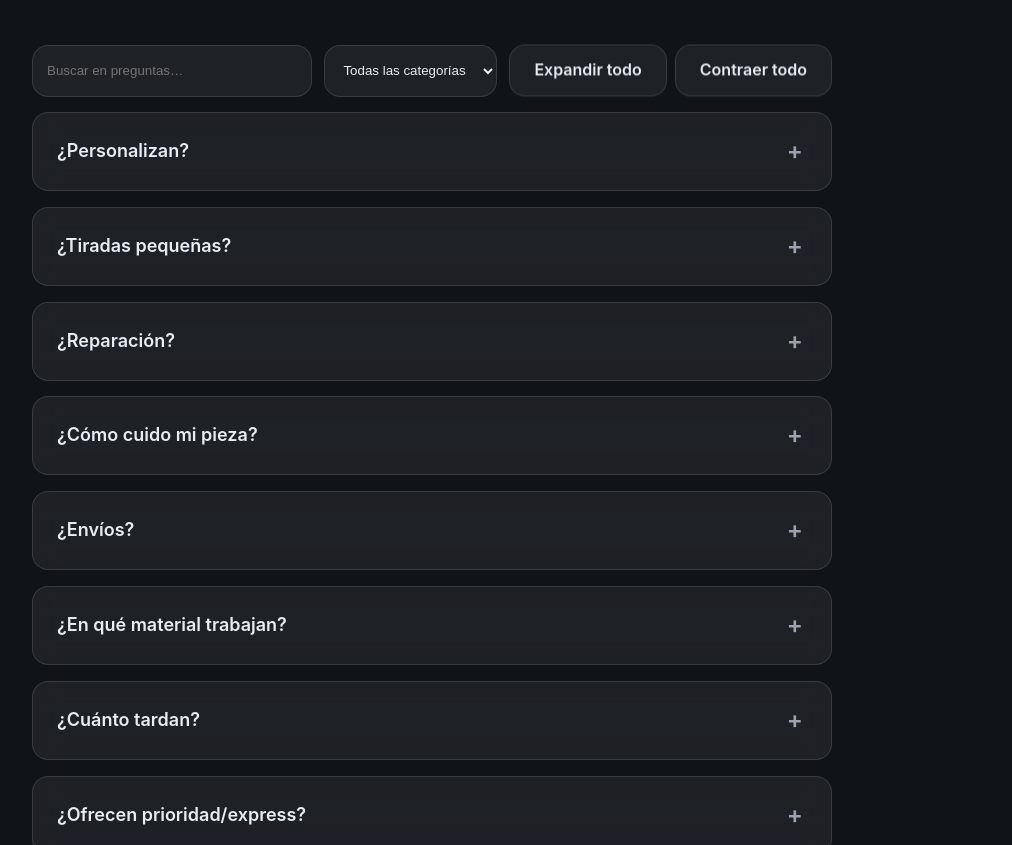
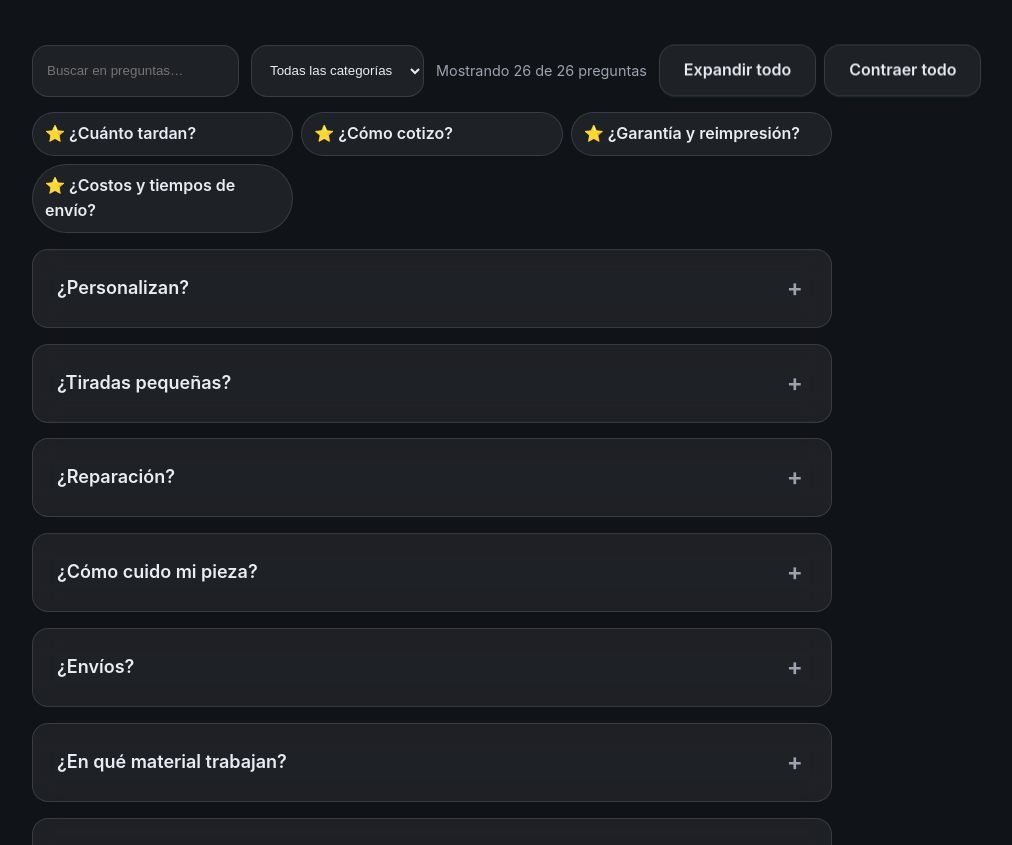
Before and after one commit to Dtcsrni/Mahitek_3D_Lab_MX, a plain HTML site: page index.html in a window 1280 px wide. Shown: the part 10739-11584 px from the top of the page, without its empty margins (208-1220 px from the left). Drawn offline with Linux system fonts and the light colour scheme.

Commit message:
feat(faq): destacar preguntas clave, agregar chips de navegación directa y contador de resultados en toolbar
- Marca preguntas destacadas en data/faq.json (tiempos, cotización, garantía, envíos).
- Renderiza chips de FAQ top con scroll automático y expansión de question al hacer clic.
- Agrega elemento #faq-count en toolbar (HTML) y lógica para actualizar cantidad visible (JS).
- Ajusta grid de .faq-toolbar a 4 columnas (CSS) para incluir contador.
- Mantiene filtro por búsqueda, categoría, expand/collapse, deep-link y JSON-LD FAQPage.

```diff
--- a/assets/css/styles.css
+++ b/assets/css/styles.css
@@ -2100,7 +2100,7 @@ button {
 /* Barra de herramientas de FAQ */
 .faq-toolbar {
   display: grid;
-  grid-template-columns: 1fr auto auto;
+  grid-template-columns: 1fr auto auto auto;
   gap: 0.75rem;
   max-width: 800px;
   margin: 0 auto 1rem auto;
@@ -2123,6 +2123,53 @@ button {
 
 .faq-toolbar .btn {
   white-space: nowrap;
+}
+
+.faq-count {
+  align-self: center;
+  color: var(--text-secondary);
+  font-size: 0.9rem;
+  white-space: nowrap;
+}
+
+/* Preguntas destacadas */
+.faq-top {
+  display: grid;
+  grid-template-columns: repeat(2, minmax(0, 1fr));
+  gap: 0.5rem;
+  max-width: 800px;
+  margin: 0 auto 1rem auto;
+}
+
+@media (min-width: 640px) {
+  .faq-top {
+    grid-template-columns: repeat(3, minmax(0, 1fr));
+  }
+}
+
+.faq-chip {
+  display: inline-flex;
+  align-items: center;
+  gap: 0.5rem;
+  padding: 0.5rem 0.75rem;
+  border-radius: 999px;
+  background: var(--glass-bg);
+  -webkit-backdrop-filter: var(--blur);
+  backdrop-filter: var(--blur);
+  border: 1px solid var(--glass-border);
+  color: var(--text-primary);
+  text-decoration: none;
+  font-weight: 600;
+  transition: transform var(--motion-duration-fast) var(--motion-ease),
+              box-shadow var(--motion-duration-fast) var(--motion-ease),
+              border-color var(--motion-duration-fast) var(--motion-ease);
+}
+
+.faq-chip:hover, .faq-chip:focus-visible {
+  transform: translateY(-2px);
+  border-color: rgba(99,102,241,0.35);
+  box-shadow: 0 8px 18px rgba(99,102,241,0.15);
+  outline: none;
 }
 
 .faq-item summary::after {
--- a/assets/js/app.js
+++ b/assets/js/app.js
@@ -654,11 +654,37 @@ async function loadFAQ() {
 
   registerAnimatedElements(container);
 
+  // Render de destacadas como chips
+  const top = document.getElementById('faq-top');
+  if (top) {
+    const featured = faqData.filter(i => i.destacada);
+    if (featured.length > 0) {
+      top.innerHTML = featured.map(it => {
+        const id = `faq-${slugify(it.q)}`;
+        return `<a class="faq-chip" href="#${id}" data-faq-target="#${id}" aria-label="Ir a: ${it.q}">⭐ ${it.q}</a>`;
+      }).join('');
+
+      top.addEventListener('click', (e) => {
+        const a = e.target.closest('a.faq-chip');
+        if (!a) return;
+        const sel = a.getAttribute('data-faq-target');
+        if (!sel) return;
+        const target = document.querySelector(sel);
+        if (target && target.classList.contains('faq-item')) {
+          target.open = true;
+          target.scrollIntoView({ behavior: 'smooth', block: 'start' });
+        }
+        e.preventDefault();
+      });
+    }
+  }
+
   // Interacciones: búsqueda y expandir/contraer
   const search = document.getElementById('faq-search');
   const categorySelect = document.getElementById('faq-category');
   const btnExpand = document.getElementById('faq-expand');
   const btnCollapse = document.getElementById('faq-collapse');
+  const countEl = document.getElementById('faq-count');
   const items = Array.from(container.querySelectorAll('.faq-item'));
 
   // Poblar categorías desde data
@@ -675,13 +701,20 @@ async function loadFAQ() {
   function applyFilter(query) {
     const q = (query || '').trim().toLowerCase();
     const cat = (categorySelect && categorySelect.value) ? categorySelect.value : '';
+    let visible = 0;
     items.forEach(el => {
       const text = el.textContent.toLowerCase();
       const matchText = q.length === 0 || text.includes(q);
       const matchCat = !cat || (text.includes(cat) || (el.querySelector('summary span')?.textContent.toLowerCase().includes(cat)));
       const match = matchText && matchCat;
       el.style.display = match ? '' : 'none';
+      if (match) visible++;
     });
+
+    if (countEl) {
+      const total = items.length;
+      countEl.textContent = `Mostrando ${visible} de ${total} preguntas`;
+    }
   }
 
   if (search) {
@@ -695,6 +728,11 @@ async function loadFAQ() {
   }
   if (btnCollapse) {
     btnCollapse.addEventListener('click', () => items.forEach(el => el.open = false));
+  }
+
+  // Inicializa contador con el total al cargar
+  if (countEl) {
+    countEl.textContent = `Mostrando ${items.length} de ${items.length} preguntas`;
   }
 
   // Abre item si URL tiene hash a su ID
--- a/data/faq.json
+++ b/data/faq.json
@@ -6,7 +6,7 @@
   {"q":"¿Envíos?","a":"Sí. Opciones al confirmar el pedido.", "categoria": "envíos"},
   {"q":"¿En qué material trabajan?","a":"PETG como estándar por durabilidad y consistencia visual. PLA solo en casos donde el uso y el costo lo justifican.", "categoria": "materiales"},
 
-  {"q":"¿Cuánto tardan?","a":"Piezas pequeñas: 24–72 h. Proyectos medianos: 3–7 días. Urgentes con prioridad disponible según cola.", "categoria": "tiempos"},
+  {"q":"¿Cuánto tardan?","a":"Piezas pequeñas: 24–72 h. Proyectos medianos: 3–7 días. Urgentes con prioridad disponible según cola.", "categoria": "tiempos", "destacada": true},
   {"q":"¿Ofrecen prioridad/express?","a":"Sí. Producción prioritaria con ajuste del 15–30% según complejidad y demanda.", "categoria": "servicio"},
   {"q":"¿Qué formatos aceptan?","a":"3D: STL/STEP/OBJ. 2D: SVG/PDF/PNG. Ideal vector (SVG/PDF). Si no los tienes, podemos ayudar a convertir.", "categoria": "archivos"},
   {"q":"¿Pueden ayudar con el diseño?","a":"Ajuste básico incluido en packs impresos. Diseño a medida y modelado 3D se cotiza por hora/alcance.", "categoria": "diseño"},
@@ -14,11 +14,11 @@
   {"q":"¿Qué colores hay?","a":"Stock PETG: negro, blanco, translúcidos y acentos. Otros bajo pedido o por disponibilidad.", "categoria": "materiales"},
   {"q":"¿Qué acabados manejan?","a":"Mate/brillante en impresos; lijado/ajuste ligero en 3D; laminado en tarjetas/etiquetas.", "categoria": "acabados"},
   {"q":"¿Hay mínimo de pedido?","a":"No. 1 pieza es posible. Packs mejoran precio unitario.", "categoria": "precios"},
-  {"q":"¿Cómo cotizo?","a":"Envíanos foto/dibujo, medidas y uso. Te enviamos propuesta visual con costos en 24 h.", "categoria": "pedidos"},
-  {"q":"¿Garantía y reimpresión?","a":"30 días por defectos de fabricación. Outlet A-/B excluye estética, funcionalidad garantizada.", "categoria": "garantía"},
+  {"q":"¿Cómo cotizo?","a":"Envíanos foto/dibujo, medidas y uso. Te enviamos propuesta visual con costos en 24 h.", "categoria": "pedidos", "destacada": true},
+  {"q":"¿Garantía y reimpresión?","a":"30 días por defectos de fabricación. Outlet A-/B excluye estética, funcionalidad garantizada.", "categoria": "garantía", "destacada": true},
   {"q":"¿Pagos y anticipos?","a":"Efectivo, tarjeta y transferencia. Anticipo 50% en órdenes > $500.", "categoria": "pagos"},
   {"q":"¿Facturan?","a":"Sí. Solicítala al confirmar. Requerimos tus datos fiscales y uso de CFDI.", "categoria": "facturación"},
-  {"q":"¿Costos y tiempos de envío?","a":"Gratis online ≥$200. Local el mismo día (según zona). Nacional según paquetería y peso.", "categoria": "envíos"},
+  {"q":"¿Costos y tiempos de envío?","a":"Gratis online ≥$200. Local el mismo día (según zona). Nacional según paquetería y peso.", "categoria": "envíos", "destacada": true},
   {"q":"¿Puedo recoger en punto?","a":"Sí, Click & Pick con cita. Llévate un sticker edición limitada al recoger.", "categoria": "servicio"},
   {"q":"¿Dimensiones máximas de impresión?","a":"Volumen por pieza ~220×220×250 mm. Piezas mayores se seccionan y ensamblan.", "categoria": "equipos"},
   {"q":"¿Privacidad de mis archivos?","a":"Confidencial. No compartimos tus modelos ni renders sin permiso.", "categoria": "privacidad"},
--- a/index.html
+++ b/index.html
@@ -374,12 +374,14 @@
           <select id="faq-category" class="input" aria-label="Filtrar por categoría">
             <option value="">Todas las categorías</option>
           </select>
+          <span id="faq-count" class="faq-count" aria-live="polite">Mostrando…</span>
           <div class="faq-actions">
             <button id="faq-expand" class="btn btn-ghost" type="button" aria-controls="faq-list">Expandir todo</button>
             <button id="faq-collapse" class="btn btn-ghost" type="button" aria-controls="faq-list">Contraer todo</button>
           </div>
         </div>
-        <div id="faq-list" class="faq-list" aria-live="polite">
+  <div id="faq-top" class="faq-top" aria-label="Preguntas destacadas" data-animate="fade-up" style="--animate-delay: 110ms"></div>
+  <div id="faq-list" class="faq-list" aria-live="polite">
           <div class="card glass placeholder-card" aria-hidden="true" data-animate="fade-up">
             <img src="assets/img/placeholder-faq.svg" alt="Preguntas frecuentes en preparación" class="placeholder-illustration" width="320" height="240" decoding="async">
             <p>Estamos redactando respuestas útiles. Mientras tanto, contáctanos y resolvemos tu caso directo 🤗.</p>
```
